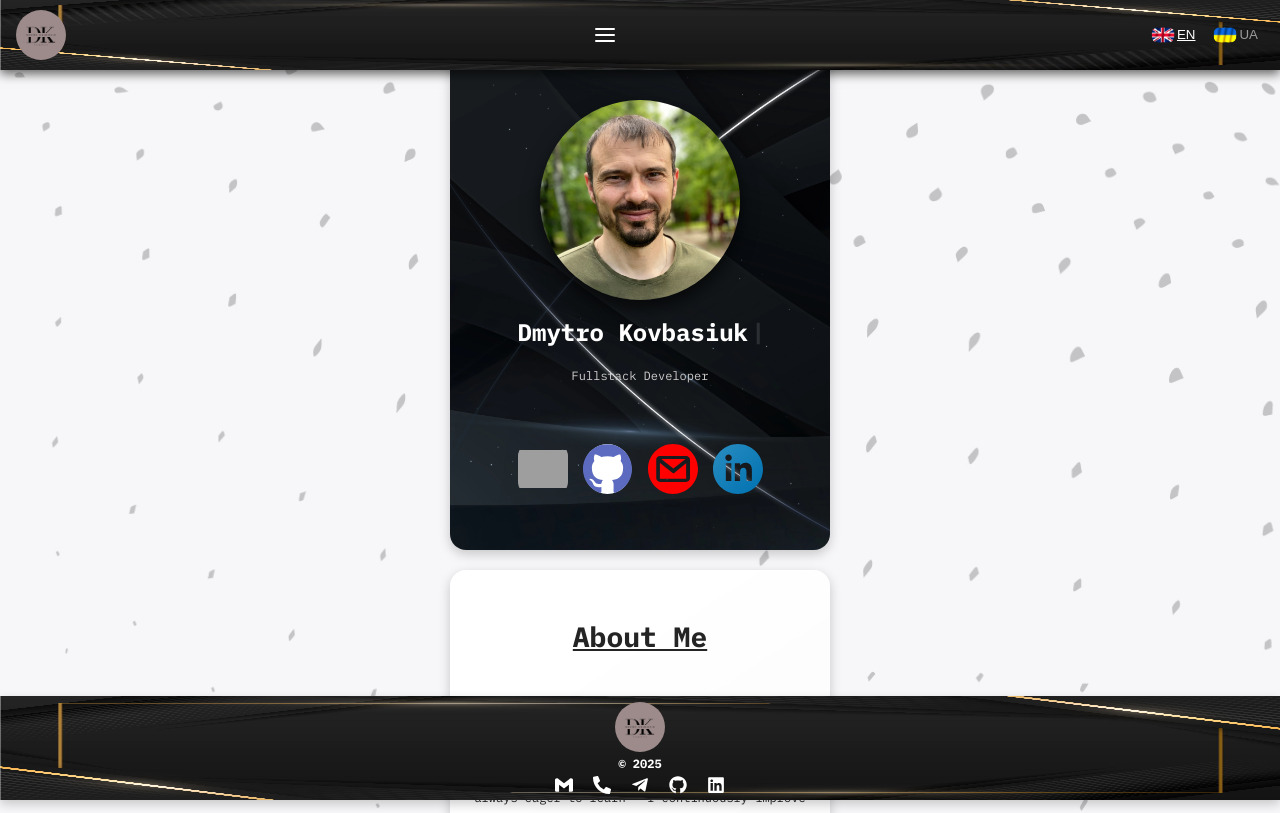
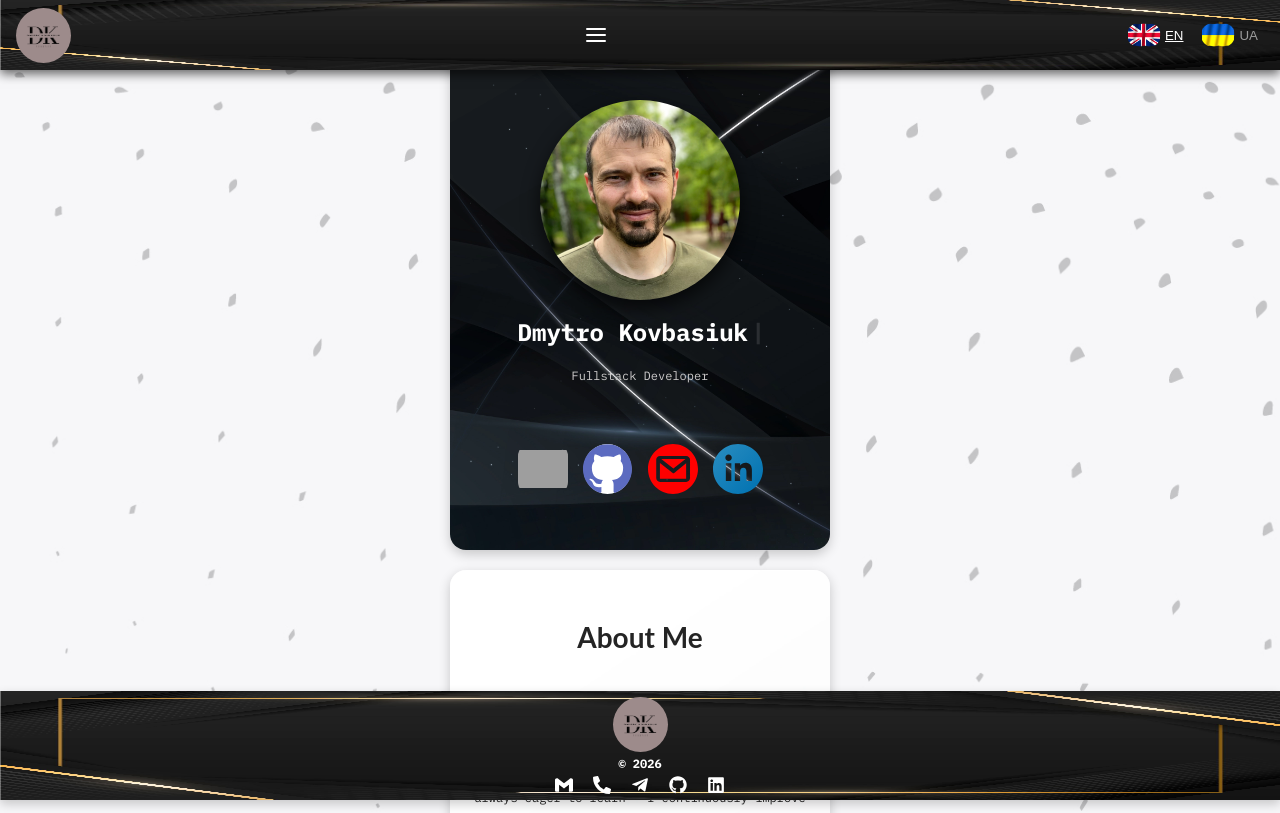
Before and after one commit to DmytroK-goit/Portfolio, a React (Vite) app: page / in a window 1280 px wide. Shown: the top 813 px of the page. Built offline with nearby package versions, Linux system fonts and the light colour scheme; grey boxes are pictures that could not be loaded.

Commit message:
add 404 page

```diff
--- a/src/Components/Footer/Footer.jsx
+++ b/src/Components/Footer/Footer.jsx
@@ -11,12 +11,9 @@ export const Footer = () => {
     <motion.footer layout className={s.footer}>
       <div className={s.footer_cont}>
         <Logo />
-        <p>© 2025</p>
+        <p>© 2026</p>
         <address className={s.address}>
           <ul className={s.address_list}>
-            {/* <li>
-              <h3>Contact Owner</h3>
-            </li> */}
             <li>
               <a
                 href="mailto:k0vbasyuk.dim0n@gmail.com"
--- a/src/Components/Header/Header.module.scss
+++ b/src/Components/Header/Header.module.scss
@@ -5,7 +5,6 @@
   top: 0;
   left: 0;
   width: 100%;
-  // transform: translateX(-50%);
   height: 70px;
   background-image: url(../../images/bg_footer.webp);
   background-repeat: no-repeat;
--- a/src/Components/Logo/Logo.module.scss
+++ b/src/Components/Logo/Logo.module.scss
@@ -1,8 +1,8 @@
 @use "../../scss/mixins" as *;
 .container {
   display: block;
-  width: 50px;
-  height: 50px;
+  width: 55px;
+  height: 55px;
   border-radius: 50%;
   overflow: hidden;
   background-color: #9d8b8b;
--- a/src/Components/NotFound/NotFound.jsx
+++ b/src/Components/NotFound/NotFound.jsx
@@ -5,11 +5,6 @@ const NotFound = () => {
       <a className={s.home_button} href="/">
         Додому
       </a>
-      {/* <img
-        src="https://internetdevels.com/sites/default/files/public/blog_preview/404_page_cover.jpg"
-        alt="404 Not Found"
-        className={s.img}
-      /> */}
     </div>
   );
 };
--- a/src/Components/NotFound/NotFound.module.scss
+++ b/src/Components/NotFound/NotFound.module.scss
@@ -1,8 +1,8 @@
 .cont {
   display: flex;
-  height: 100vh;
-  width: 100vw;
-  background-image: url("https://internetdevels.com/sites/default/files/public/blog_preview/404_page_cover.jpg");
+  height: 90vh;
+  width: 90vw;
+  background-image: url("../../images/error404.png");
   background-size: cover;
   background-position: center;
   background-repeat: no-repeat;
@@ -10,11 +10,13 @@
 
 .home_button {
   display: flex;
+  justify-content: center;
+  align-items: center;
   margin-top: 80px;
   margin-left: 40px;
-  width: 60px;
-  height: 25px;
-  padding: 10px 20px;
+  width: 100px;
+  height: 50px;
+  padding: 10px;
   background: linear-gradient(135deg, #1e3c72, #2a5298);
   color: #fff;
   border: none;
--- a/src/Components/SwitchTransator/LanguageSwitcher.module.css
+++ b/src/Components/SwitchTransator/LanguageSwitcher.module.css
@@ -41,7 +41,9 @@ button {
   color: #9c9c9c;
   cursor: pointer;
   display: flex;
-  gap: 2px;
+  gap: 4px;
+  justify-content: center;
+  align-items: center;
 }
 
 .active {
@@ -49,5 +51,5 @@ button {
   text-decoration: underline;
 }
 .imgflag {
-  width: 24px;
+  width: 34px;
 }
--- a/src/scss/style.scss
+++ b/src/scss/style.scss
@@ -56,5 +56,6 @@ body {
 }
 h2 {
   line-height: 2.65;
-  text-decoration: underline;
+  font-family: "Lato", sans-serif;
+  margin: 0;
 }
```
Also changed, not shown: src/Components/Hero/Hero.jsx (+0 -11 lines), src/images/error404.png (added).
